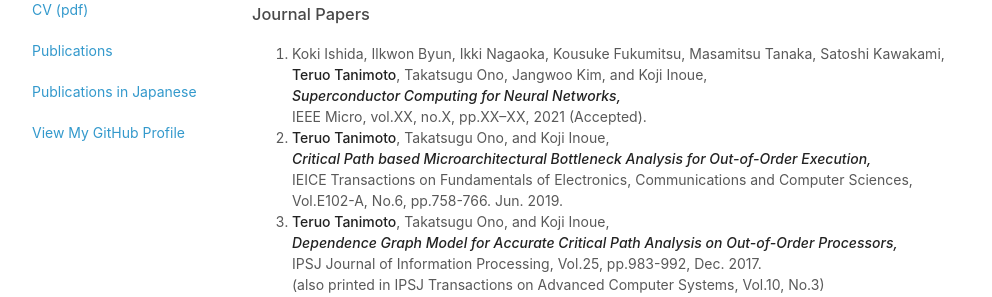
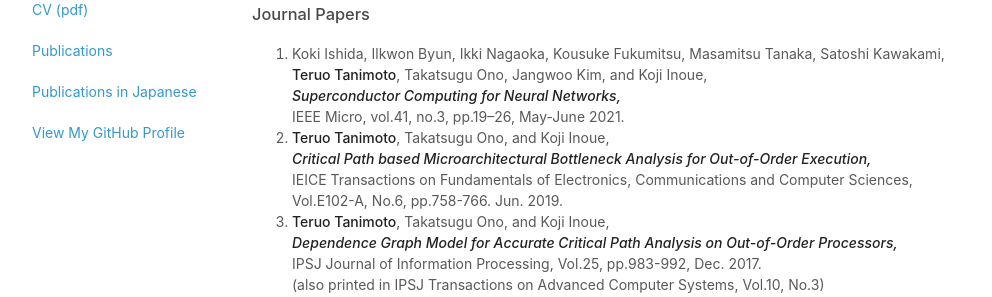
Before and after one commit to teruo41/teruo41.github.io, a Jekyll site: the page built from pubse.md, in a window 1280 px wide and 900 px high, scrolled down 970 px. Shown: the part 152-449 px from the top of the window, without its empty margins (138-1130 px from the left). Built offline with Jekyll 4.4.1, drawn with Linux system fonts in a browser that asks for light colours.

Commit message:
Update pubse.md

```diff
--- a/pubse.md
+++ b/pubse.md
@@ -62,7 +62,7 @@ title: Publications
 
 0. Koki Ishida, Ilkwon Byun, Ikki Nagaoka, Kousuke Fukumitsu, Masamitsu Tanaka, Satoshi Kawakami, __Teruo Tanimoto__, Takatsugu Ono, Jangwoo Kim, and Koji Inoue,
    ***Superconductor Computing for Neural Networks,***
-   IEEE Micro, vol.XX, no.X, pp.XX–XX, 2021 (Accepted).
+   IEEE Micro, vol.41, no.3, pp.19–26, May-June 2021.
 
 0. __Teruo Tanimoto__, Takatsugu Ono, and Koji Inoue,
    ***Critical Path based Microarchitectural Bottleneck Analysis for Out-of-Order Execution,***
```
